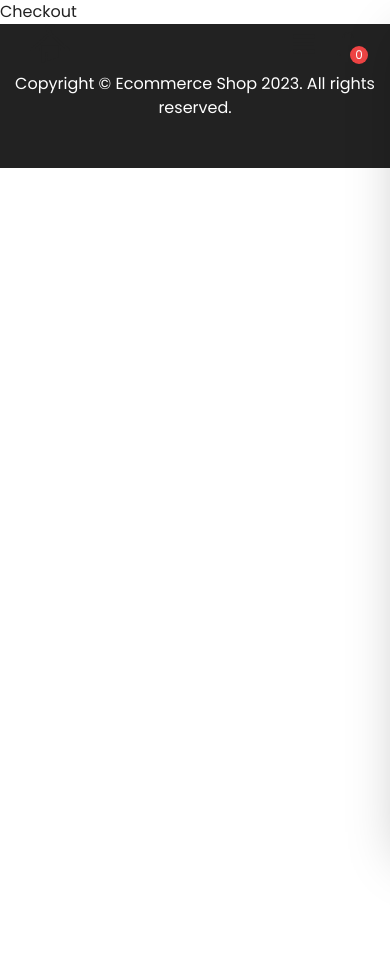
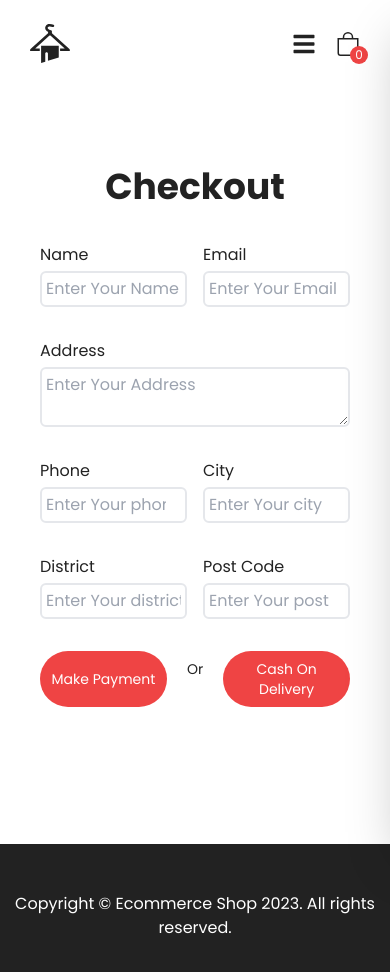
Before and after one commit to arapurbo18181/My-Ecommerce-Website, a React (Create React App) app: page /checkout in a window 390 px wide. Shown: the top 972 px of the page. Before the commit the page ends 844 px from the top, so only its background shows below. Built offline with nearby package versions, Linux system fonts and the light colour scheme; no server answers.

Commit message:
responsiveness added and many more changes

```diff
--- a/src/components/Header.js
+++ b/src/components/Header.js
@@ -11,7 +11,7 @@ import { useFirebase } from "../contexts/FirebaseContext";
 const Header = () => {
   const [IsActive, setIsActive] = useState(false);
   const { IsOpen, setIsOpen, handleClose } = useSidebar();
-  const {User} = useFirebase();
+  const { User } = useFirebase();
   const {
     Cart,
     addToCart,
@@ -23,40 +23,46 @@ const Header = () => {
   } = useCart();
 
   useEffect(() => {
-    window.addEventListener("scroll", ()=>{
+    window.addEventListener("scroll", () => {
       window.scrollY > 60 ? setIsActive(true) : setIsActive(false);
-    })
-  }, [])
+    });
+  }, []);
 
-
-  const openCart = () =>{
+  const openCart = () => {
     if (User) {
       setIsOpen(!IsOpen);
-    }else{
+    } else {
       alert("Please Login first.....");
     }
-  }
+  };
 
   return (
-    <header className={`${IsActive ? "bg-white py-4 shadow-md" : "bg-none py-6" } fixed w-full z-10 transition-all`}>
+    <header
+      className={`${
+        IsActive ? "bg-white py-4 shadow-md" : "bg-none py-6"
+      } fixed w-full z-10 transition-all`}
+    >
       <div className="container mx-auto flex items-center justify-between h-full">
         <div className="flex justify-center items-center gap-x-5">
           <Link to={"/"}>
             <img className="w-[40px]" src={Logo} alt="" />
           </Link>
-          {
-          User.email === "md.abdul.zabber.islam.apurbo@g.bracu.ac.bd" ? <Link className="font-bold" to={"/admin"}>Admin Dashboard</Link> : ""
-        }
+          {User.email === "md.abdul.zabber.islam.apurbo@g.bracu.ac.bd" ? (
+            <Link className="font-bold" to={"/admin"}>
+              Admin Dashboard
+            </Link>
+          ) : (
+            ""
+          )}
         </div>
 
-        <div
-          className="cursor-pointer flex relative justify-center items-center gap-x-5"
-        >
-        <Navbar/>
-          <BsBag
-          onClick={openCart} className="text-2xl" />
-          <div className="bg-red-500 absolute -right-2 -bottom-2 text-[12px] w-[18px] h-[18px] text-white rounded-full flex justify-center items-center">
-            {ItemAmount}
+        <div className="cursor-pointer flex relative justify-center items-center gap-x-5">
+          <Navbar />
+          <div onClick={openCart}>
+            <BsBag onClick={openCart} className="text-2xl" />
+            <div className="bg-red-500 absolute -right-2 -bottom-2 text-[12px] w-[18px] h-[18px] text-white rounded-full flex justify-center items-center">
+              {ItemAmount}
+            </div>
           </div>
         </div>
       </div>
--- a/src/components/Navbar.js
+++ b/src/components/Navbar.js
@@ -33,7 +33,7 @@ const Navbar = () => {
         <div
           className={`h-screen w-screen fixed ${
             ToggleMenu ? "right-0" : "-right-full"
-          } transition-all duration-500 top-0 text-black flex flex-col z-20`}
+          } transition-all duration-500 top-0 text-black bg-white flex flex-col z-20`}
         >
           <div className="flex flex-col justify-center items-start w-full h-full relative px-4 text-2xl gap-y-4">
             <div className="absolute top-2 right-2">
--- a/src/components/Sidebar.js
+++ b/src/components/Sidebar.js
@@ -36,8 +36,8 @@ const Sidebar = () => {
             <FiTrash2/>
           </div>
         </div>
-        <Link to={"/cart"} className="bg-gray-200 flex p-4 justify-center items-center text-primary w-full font-medium" >View Cart</Link>
-        <Link to={"/checkout"} className="bg-primary flex p-4 justify-center items-center text-white w-full font-medium">Checkout</Link>
+        <Link onClick={handleClose} to={"/cart"} className="bg-gray-200 flex p-4 justify-center items-center text-primary w-full font-medium" >View Cart</Link>
+        <Link onClick={handleClose} to={"/checkout"} className="bg-primary flex p-4 justify-center items-center text-white w-full font-medium">Checkout</Link>
        </div>
     </div>
   )
--- a/src/contexts/FirebaseContext.js
+++ b/src/contexts/FirebaseContext.js
@@ -1,5 +1,5 @@
 import { initializeApp } from "firebase/app";
-import { getFirestore, collection, addDoc, getDocs } from "firebase/firestore";
+import { getFirestore, collection, addDoc, getDocs, setDoc, doc } from "firebase/firestore";
 import { getAuth, createUserWithEmailAndPassword, signInWithEmailAndPassword, onAuthStateChanged, signOut, GoogleAuthProvider, signInWithPopup } from "firebase/auth";
 import { getStorage, ref, uploadBytes, getDownloadURL } from "firebase/storage";
 import { useEffect } from "react";
@@ -72,6 +72,19 @@ export const FirebaseProvider = (props)=> {
         });
       }
 
+      const tryProduct = async () =>{
+        // return await addDoc(collection(db, `orders/${User.displayName}/`),{
+        //   id: 20,
+        //   name: "apurbo"
+        // });
+        return await setDoc(doc(db, "orders", `${User.email}`), {
+          name: "Los Angeles",
+          state: "CA",
+          country: "USA",
+          id: [1,2,3,4,5,6]
+        });
+      }
+
       const getProducts = () =>{
         return getDocs(collection(db, "products"));
       }
@@ -87,7 +100,7 @@ export const FirebaseProvider = (props)=> {
 
 
     return (
-        <FirebaseContext.Provider value={{signUpWithEmailAndPassword, loginWithEmailAndPassword, logOut, addProduct, getProducts, getImageUrl, loginWithGoogle, User}}>
+        <FirebaseContext.Provider value={{signUpWithEmailAndPassword, loginWithEmailAndPassword, logOut, addProduct, getProducts, getImageUrl, loginWithGoogle, tryProduct, User}}>
             {props.children}
         </FirebaseContext.Provider>
     )
--- a/src/pages/Cart.js
+++ b/src/pages/Cart.js
@@ -11,13 +11,13 @@ const Cart = () => {
       <div className="mb-4 underline mt-16">
         <h1 className="text-3xl font-bold">Your Cart</h1>
       </div>
-      <div className="w-full px-0 lg:px-40">
+      <div className="w-full px-7 lg:px-40">
         <div className="flex justify-between items-center bg-red-500 text-white px-4 rounded py-2 my-4">
           <div>Product</div>
           <div>Quantity</div>
           <div>Subtotal</div>
         </div>
-        <div className="flex flex-col gap-y-2 h-[400px] justify-between overflow-y-auto overflow-x-hidden">
+        <div className="flex flex-col gap-y-2 h-[380px] justify-between overflow-y-auto overflow-x-hidden">
           {Cart.map((item) => {
             return <CartItemForViewCart {...item} key={item.id} />;
           })}
@@ -37,7 +37,7 @@ const Cart = () => {
         </div>
       </div>
       <div className="my-4">
-      <Link to={"/checkout"} className="bg-primary flex p-4 justify-center items-center text-white w-full font-medium">Checkout</Link>
+      <Link to={"/checkout"} className="bg-primary flex p-4 justify-center items-center text-white w-full font-medium">Place Order</Link>
       </div>
     </section>
   );
--- a/src/pages/Checkout.js
+++ b/src/pages/Checkout.js
@@ -1,9 +1,110 @@
-import React from 'react'
+import React from "react";
 
 const Checkout = () => {
   return (
-    <div>Checkout</div>
-  )
-}
+    <section className="w-screen h-screen flex justify-center items-center">
+      <form className="w-[1000px] h-[550px]">
+        <div className="flex justify-center my-5 text-4xl font-bold">
+          <h1>Checkout</h1>
+        </div>
+        <div className="px-10">
+          <div className="flex justify-start items-center">
+            <div className="flex flex-col items-start my-4 w-full">
+              <label htmlFor="email">Name</label>
+              <input
+                className="w-full outline-none border-2 rounded-md py-1 px-1 mt-1"
+                type="text"
+                name="name"
+                placeholder="Enter Your Name"
+                id="name"
+                required
+              />
+            </div>
+            <div className="flex flex-col items-start my-4 w-full ml-4">
+              <label htmlFor="email">Email</label>
+              <input
+                className="w-full outline-none border-2 rounded-md py-1 px-1 mt-1"
+                type="email"
+                name="email"
+                placeholder="Enter Your Email"
+                id="email"
+                required
+              />
+            </div>
+          </div>
+          <div className="flex flex-col items-start my-4">
+            <label htmlFor="address">Address</label>
+            <textarea
+              className="w-full outline-none border-2 rounded-md py-1 px-1 mt-1"
+              type="text"
+              name="address"
+              placeholder="Enter Your Address"
+              id="address"
+              required
+            />
+          </div>
 
-export default Checkout
+          <div className="flex justify-start items-center">
+            <div className="flex flex-col items-start my-4 w-full">
+              <label htmlFor="phone">Phone</label>
+              <input
+                className="w-full outline-none border-2 rounded-md py-1 px-1 mt-1"
+                type="number"
+                name="phone"
+                placeholder="Enter Your phone number"
+                id="phone"
+                required
+              />
+            </div>
+            <div className="flex flex-col items-start my-4 w-full ml-4">
+              <label htmlFor="city">City</label>
+              <input
+                className="w-full outline-none border-2 rounded-md py-1 px-1 mt-1"
+                type="text"
+                name="city"
+                placeholder="Enter Your city"
+                id="city"
+                required
+              />
+            </div>
+          </div>
+          <div className="flex justify-start items-center">
+            <div className="flex flex-col items-start my-4 w-full">
+              <label htmlFor="district">District</label>
+              <input
+                className="w-full outline-none border-2 rounded-md py-1 px-1 mt-1"
+                type="text"
+                name="district"
+                placeholder="Enter Your district"
+                id="district"
+                required
+              />
+            </div>
+            <div className="flex flex-col items-start my-4 w-full ml-4">
+              <label htmlFor="postcode">Post Code</label>
+              <input
+                className="w-full outline-none border-2 rounded-md py-1 px-1 mt-1"
+                type="number"
+                name="postcode"
+                placeholder="Enter Your postcode"
+                id="postcode"
+                required
+              />
+            </div>
+          </div>
+          <div className="w-full flex text-sm sm:text-xl justify-center my-4">
+            <button className="w-full bg-red-500 px-2 sm:px-4 text-white py-2 rounded-full hover:bg-red-600">
+              Make Payment
+            </button>
+            <span className="mx-5 mt-2">Or</span>
+            <button className="w-full bg-red-500 px-2 sm:px-4 text-white py-2 rounded-full hover:bg-red-600">
+              Cash On Delivery
+            </button>
+          </div>
+        </div>
+      </form>
+    </section>
+  );
+};
+
+export default Checkout;
--- a/src/pages/ProductDetails.js
+++ b/src/pages/ProductDetails.js
@@ -8,10 +8,10 @@ const ProductDetails = () => {
   const { addToCart } = useCart();
   const { User, getProducts, getImageUrl } = useFirebase();
   const [Url, setUrl] = useState();
-  const [OneProduct, setOneProduct] = useState()
+  const [OneProduct, setOneProduct] = useState();
 
   const [MyProduct, setMyProduct] = useState([]);
-
+  console.log(User);
   useEffect(() => {
     getProducts().then((item) => setMyProduct(item.docs.map(elem=>{
       return elem.data();
```
Also changed, not shown: src/pages/AdminPanel.js (+76 -24 lines).
